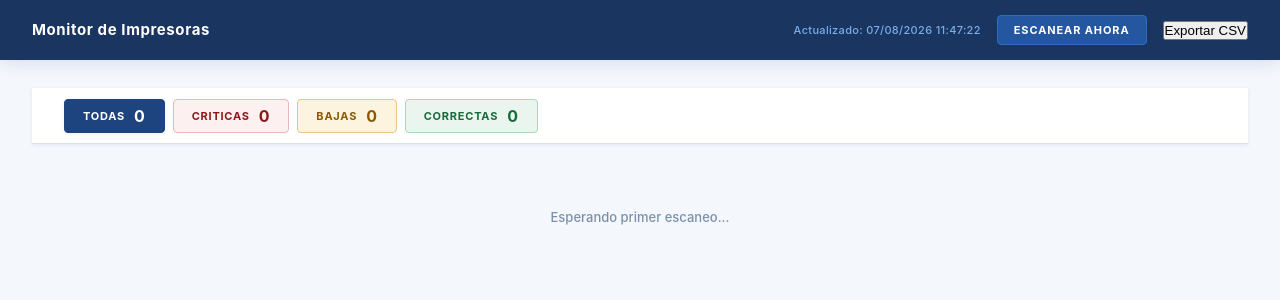
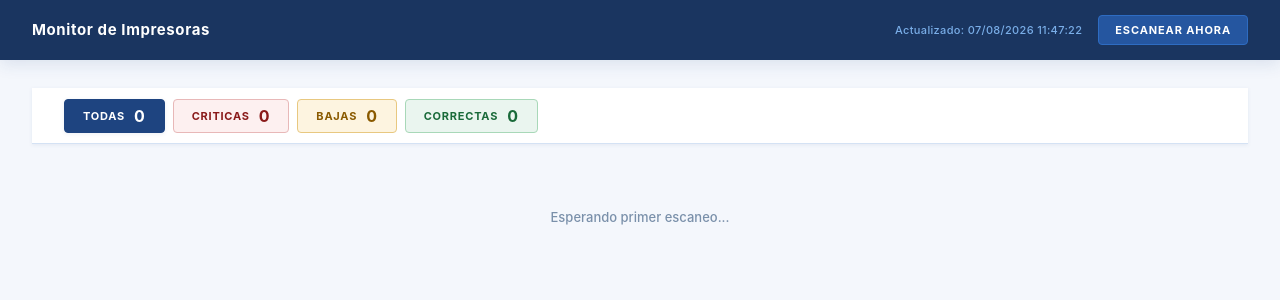
Before and after one commit to IvoRamirez03/printers-dashboard, a Flask app: page / in a window 1280 px wide. Shown: the top 300 px of the page. Run offline with Flask 3, Linux system fonts and the light colour scheme; data that the repository does not hold is empty.

Commit message:
index.html modificado

```diff
--- a/app/templates/index.html
+++ b/app/templates/index.html
@@ -25,7 +25,6 @@
       <div class="header-right">
   <span id="scan-time">—</span>
   <button id="scan-btn" onclick="triggerScan()">Escanear ahora</button>
-  <button id="export-btn" onclick="exportCSV()">Exportar CSV</button>
 </div>
     </div>
   </header>
```
